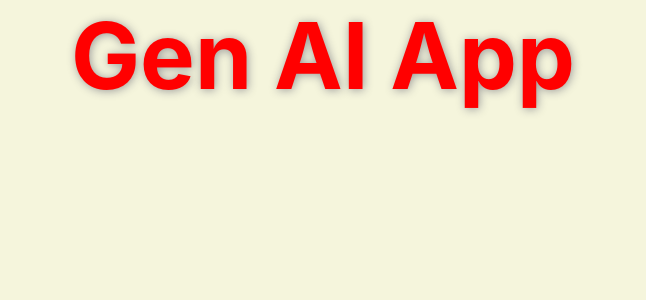
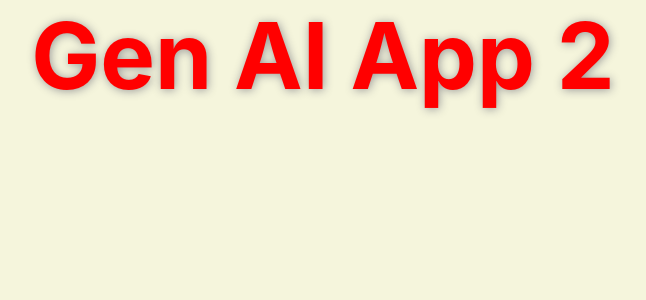
Before and after one commit to souravjana96/Gen_AI_Web_App, a React (Vite) app: page / in a window 1280 px wide. Shown: the top 300 px of the page, without its empty margins (317-963 px from the left). Built offline with nearby package versions, Linux system fonts and the light colour scheme.

Commit message:
Update App.jsx

```diff
--- a/src/App.jsx
+++ b/src/App.jsx
@@ -3,7 +3,7 @@ import "./App.css";
 function App() {
   return (
     <div className="main-container">
-      <h1>Gen AI App</h1>
+      <h1>Gen AI App 2</h1>
     </div>
   );
 }
```
